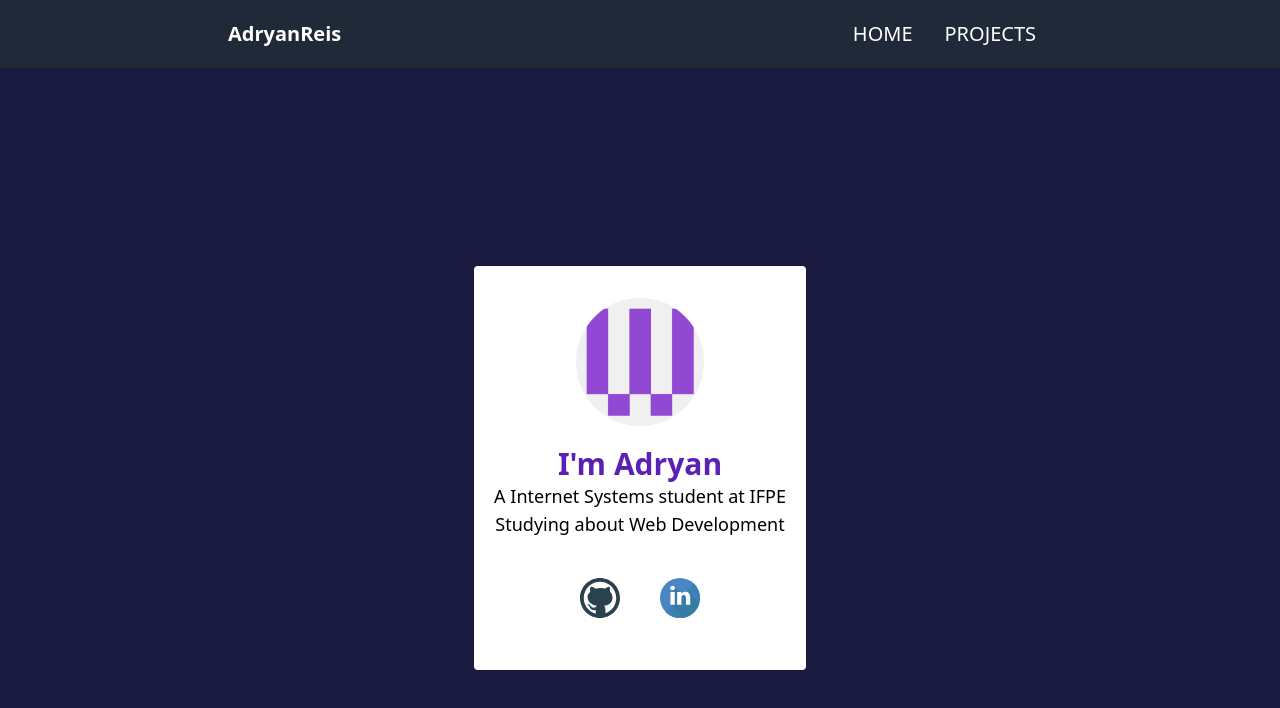
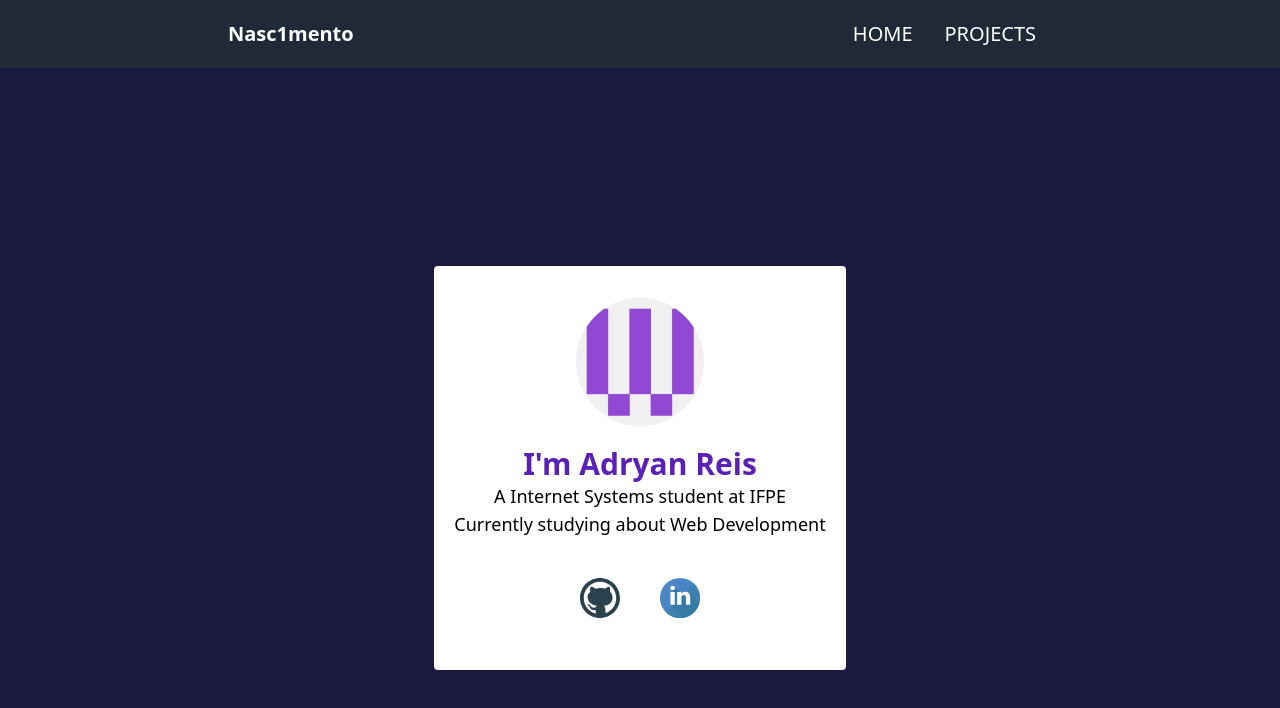
Before and after one commit to Nasc1mento/my-portfolio, a React (Vite) app: page / in a window 1280 px wide. Shown: the top 708 px of the page. Built offline with nearby package versions, Linux system fonts and the light colour scheme.

Commit message:
add _blank and links

```diff
--- a/src/components/Home/TextPage.tsx
+++ b/src/components/Home/TextPage.tsx
@@ -13,13 +13,13 @@ export default class TextPage extends Component {
                 <img className='rounded-full w-32 h-32' src={githubPhotoProfile} />
               </div>
             <div className='m-5'>
-                <h1 className="text-3xl text-violet-800 font-bold">I'm Adryan</h1>
+                <h1 className="text-3xl text-violet-800 font-bold">I'm Adryan Reis</h1>
                 <h2 className='text-lg'>A Internet Systems student at IFPE</h2>
-                <h2 className='text-lg'>Studying about Web Development</h2>
+                <h2 className='text-lg'>Currently studying about Web Development</h2>
             </div>
               <div className='flex justify-center item'>
-                <a href="https://github.com/Nasc1mento/"><img className="w-10 h-10 m-5" src={githubIcon}/></a>
-                <a href="https://www.linkedin.com/in/adryan-reis-9940ba186"><img className="w-10 h-10 m-5" src={linkedinIcon}/></a>
+                <a href="https://github.com/Nasc1mento/" target="_blank"><img className="w-10 h-10 m-5" src={githubIcon}/></a>
+                <a href="https://www.linkedin.com/in/adryan-reis-9940ba186" target="_blank"><img className="w-10 h-10 m-5" src={linkedinIcon}/></a>
               </div>
             </div>
         </div>
--- a/src/components/Navbar.tsx
+++ b/src/components/Navbar.tsx
@@ -5,7 +5,7 @@ const Navbar = () => {
     <>
       <nav className="p-5 bg-gray-800 md:flex md:items-center md:justify-between">
       <div>
-          <span className="text-xl text-white font-extrabold ml-52">AdryanReis</span>
+          <span className="text-xl text-white font-extrabold ml-52">Nasc1mento</span>
         </div>
         <ul className="md:flex mr-52">
           <li className="mx-4">
--- a/src/components/Projects/List.tsx
+++ b/src/components/Projects/List.tsx
@@ -10,7 +10,7 @@ export default class List extends Component {
                 <h4 className='text-lg font-bold text-black'>JavaScript | Svelte</h4>
                 <div className='flex space-x-2 justify-center m-5'>
                     <button className='bg-blue-500 hover:bg-blue-700 text-white font-bold py-2 px-4 rounded duration-500'>
-                        Source
+                        <a href="https://github.com/Nasc1mento/JogoDaMemoria" target="_blank">Source</a>
                     </button>
                 </div>
             </div>
@@ -21,10 +21,10 @@ export default class List extends Component {
                 <h4 className='text-lg font-bold text-black'>Shell | Bash</h4>
                 <div className='flex space-x-2 justify-center m-5'>
                     <button className='bg-blue-500 hover:bg-blue-700 text-white font-bold py-2 px-4 rounded duration-500'>
-                        <a href="https://github.com/Nasc1mento/TicTacToeBash">Source</a>
+                        <a href="https://github.com/Nasc1mento/TicTacToeBash" target="_blank">Source</a>
                     </button>
                     <button className='bg-blue-500 hover:bg-blue-700 text-white font-bold py-2 px-4 rounded duration-500'>
-                        <a href="https://replit.com/@AdryanReis/TicTacToeBash?v=1">Demo</a>
+                        <a href="https://replit.com/@AdryanReis/TicTacToeBash?v=1" target="_blank">Demo</a>
                     </button>
                 </div>
             </div>
@@ -35,10 +35,10 @@ export default class List extends Component {
                 <h4 className='text-lg font-bold text-black'>JavaScript | Svelte</h4>
                 <div className='flex space-x-2 justify-center m-5'>
                     <button className='bg-blue-500 hover:bg-blue-700 text-white font-bold py-2 px-4 rounded duration-500'>
-                        <a href="https://github.com/Nasc1mento/DamasSvelte">Source</a>
+                        <a href="https://github.com/Nasc1mento/DamasSvelte" target="_blank">Source</a>
                     </button>
                     <button className='bg-blue-500 hover:bg-blue-700 text-white font-bold py-2 px-4 rounded duration-500'>
-                        <a href="https://damas-nasc1mento.netlify.app/">Demo</a>
+                        <a href="https://damas-nasc1mento.netlify.app/" target="_blank">Demo</a>
                     </button>
                 </div>
             </div>
@@ -49,7 +49,7 @@ export default class List extends Component {
                 <h4 className='text-lg font-bold text-black'>PHP</h4>
                 <div className='flex space-x-2 justify-center m-5'>
                     <button className='bg-blue-500 hover:bg-blue-700 text-white font-bold py-2 px-4 rounded duration-500'>
-                        <a href="https://github.com/Nasc1mento/ToDoList">Source</a>
+                        <a href="https://github.com/Nasc1mento/ToDoList" target="_blank">Source</a>
                     </button>
                 </div>
             </div>
@@ -60,12 +60,13 @@ export default class List extends Component {
                 <h4 className='text-lg font-bold text-black'>JavaScript | Svelte</h4>
                 <div className='flex space-x-2 justify-center m-5'>
                     <button className='bg-blue-500 hover:bg-blue-700 text-white font-bold py-2 px-4 rounded duration-500'>
-                        <a href="">Source</a>
+                        <a href="https://github.com/Nasc1mento/CalculadoraSimples" target="_blank">Source </a>
                     </button>
                 </div>
             </div>
         </div>
       </div>
+
     )
   }
 }
```
